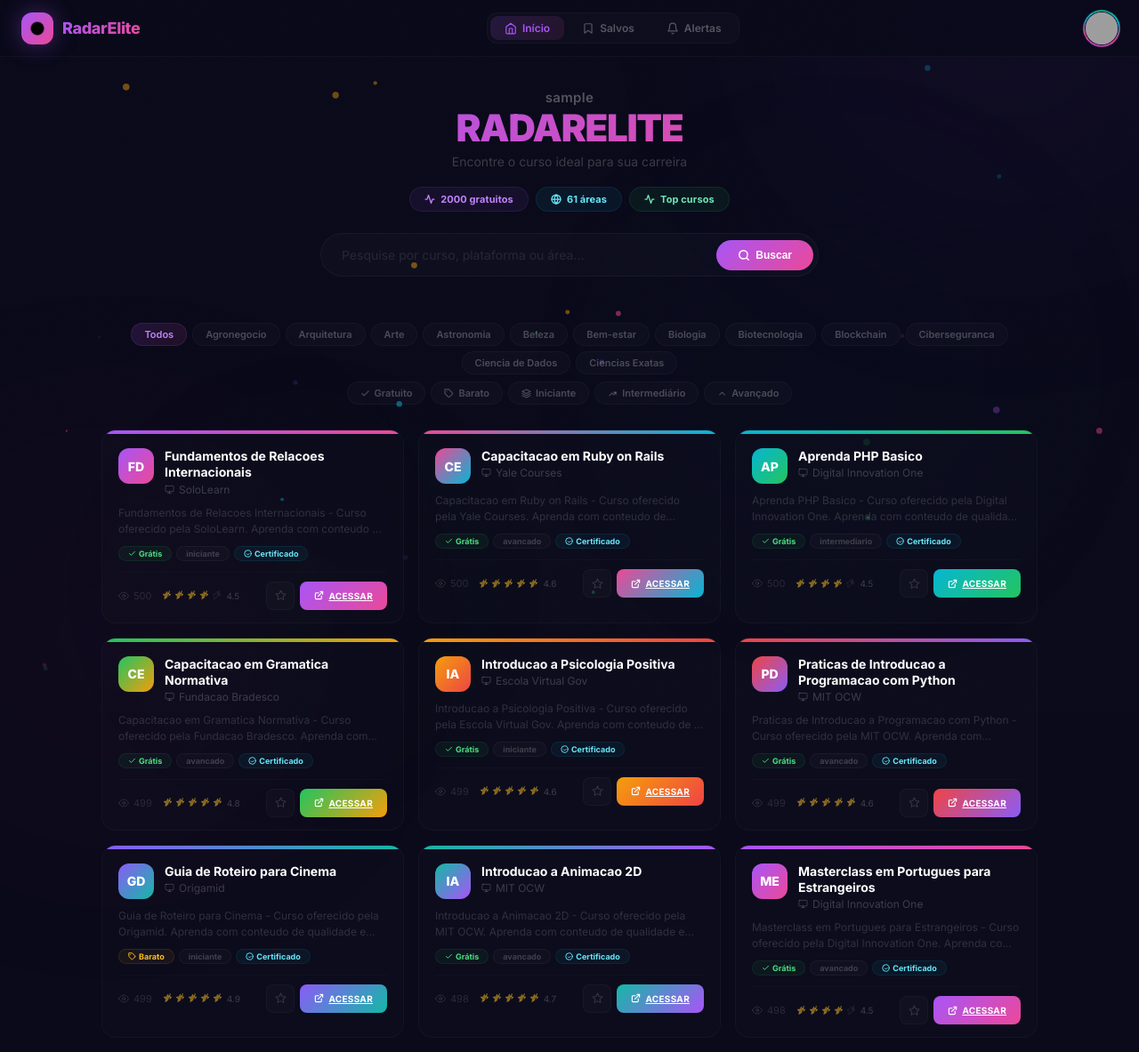
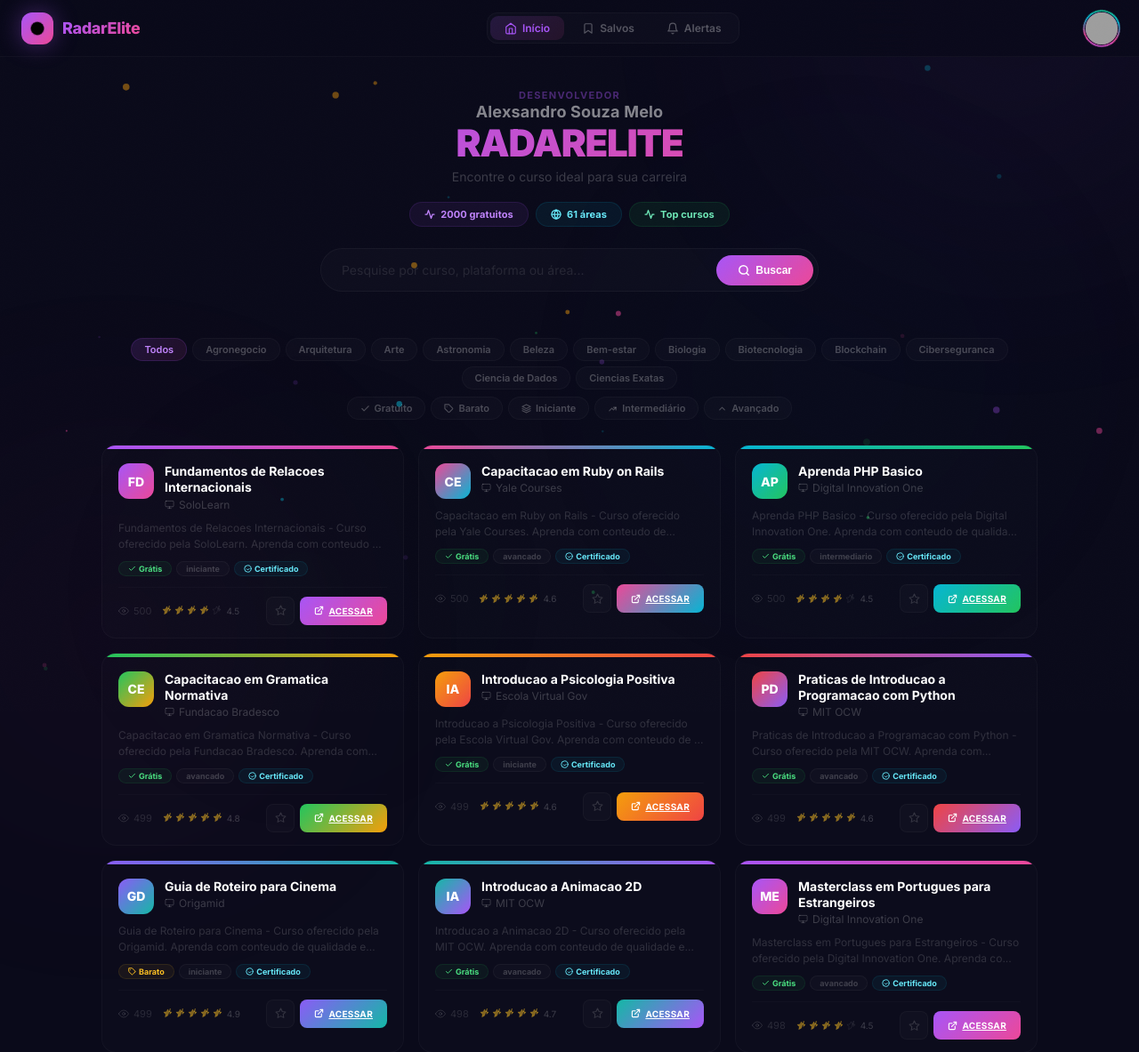
Before and after one commit to alexsandroprofessor56-sys/BUSCADORES-DE-CURSOS, a Flask app: page / in a window 1280 px wide. Shown: the top 1183 px of the page at 89% size. Run offline with Flask 3, Linux system fonts and the light colour scheme; a user stored in the database is signed in; data comes from the database, SQL or seed files in the repository; data that the repository does not hold is empty; grey boxes are pictures that could not be loaded.

Commit message:
Add: nome do desenvolvedor e titulo na home

```diff
--- a/templates/index.html
+++ b/templates/index.html
@@ -46,7 +46,8 @@ body{font-family:'Inter',sans-serif;background:#0a0a1a;color:#e0e0f0;overflow-x:
 
 /* hero */
 .hero{position:relative;z-index:2;text-align:center;padding:36px 24px 28px;max-width:700px;margin:0 auto}
-.hero-user-name{font-size:15px;font-weight:600;color:rgba(255,255,255,.3);margin-bottom:2px;animation:fadeUp .5s ease .1s both;letter-spacing:.02em}
+.hero-user-role{font-size:11px;font-weight:700;color:rgba(168,85,247,.4);text-transform:uppercase;letter-spacing:.12em;margin-bottom:1px;animation:fadeUp .5s ease .05s both}
+.hero-user-name{font-size:18px;font-weight:700;color:rgba(255,255,255,.5);margin-bottom:2px;animation:fadeUp .5s ease .1s both;letter-spacing:.01em}
 .hero-brand{font-size:42px;font-weight:900;background:linear-gradient(135deg,#a855f7,#ec4899);-webkit-background-clip:text;-webkit-text-fill-color:transparent;letter-spacing:-.03em;margin-bottom:6px;animation:fadeUp .5s ease .15s both;line-height:1.1}
 .hero-sub{color:rgba(255,255,255,.2);font-size:14px;animation:fadeUp .5s ease .2s both}
 
@@ -185,9 +186,8 @@ body{font-family:'Inter',sans-serif;background:#0a0a1a;color:#e0e0f0;overflow-x:
 
 <main style="position:relative;z-index:2">
   <section class="hero">
-    {% if session.site_user_email %}
-    <div class="hero-user-name">{{ session.site_user_name or session.site_user_email.split('@')[0] }}</div>
-    {% endif %}
+    <div class="hero-user-role">Desenvolvedor</div>
+    <div class="hero-user-name">Alexsandro Souza Melo</div>
     <div class="hero-brand">RADARELITE</div>
     <input type="file" id="avatarInput" accept="image/*" style="display:none" onchange="uploadAvatar(this)">
     <p class="hero-sub">Encontre o curso ideal para sua carreira</p>
```
